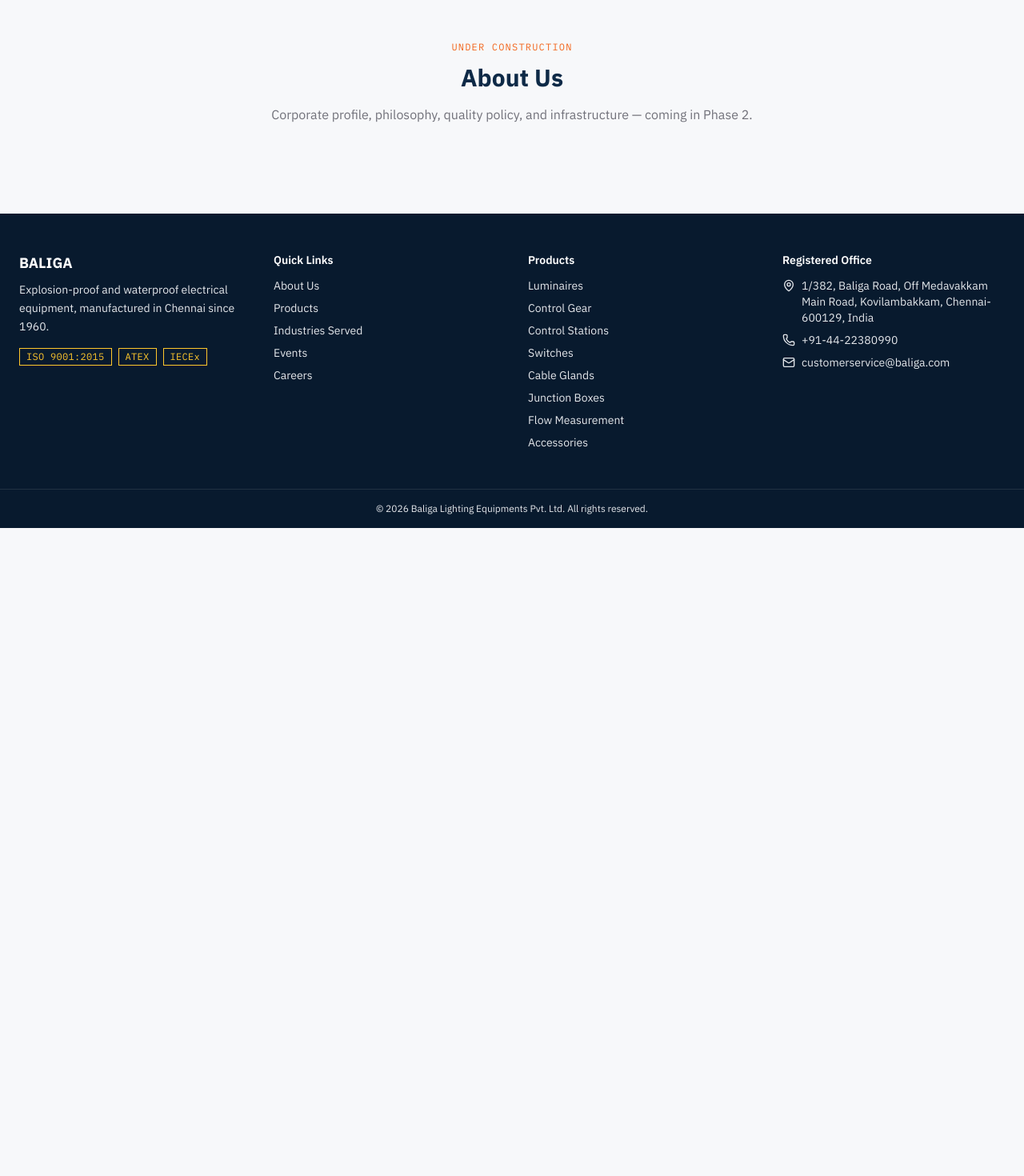
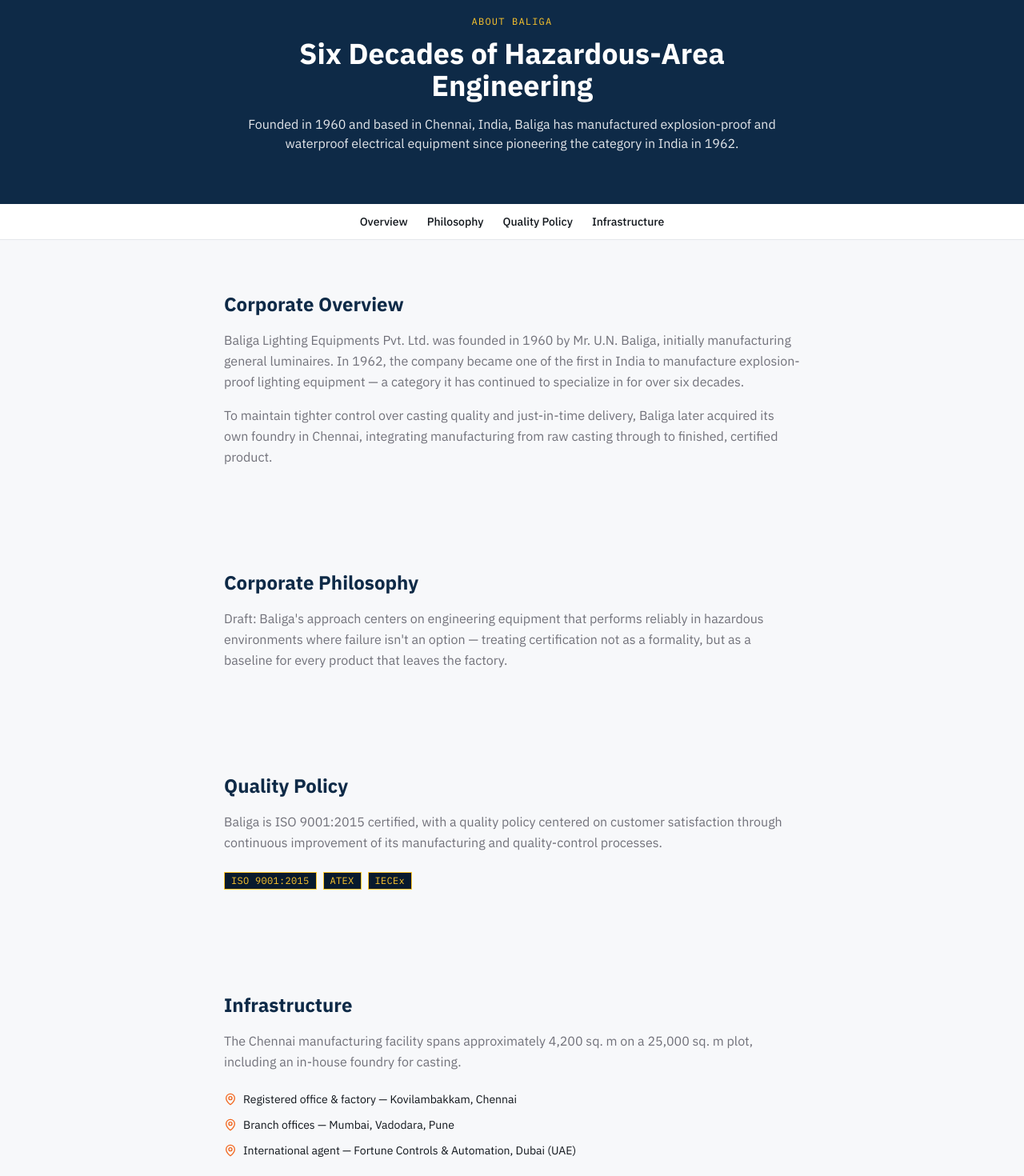
Before and after one commit to AriprakashR/Baliga-Website, a Next.js app: page /about in a window 1280 px wide. Shown: the part 140-1610 px from the top of the page at 80% size. Before the commit the page ends 800 px from the top, so only its background shows below. Built offline with nearby package versions, Linux system fonts and the light colour scheme.

Commit message:
feat: about us page and smooth scroll behavior

```diff
--- a/src/app/about/page.tsx
+++ b/src/app/about/page.tsx
@@ -1,8 +1,139 @@
-import type { Metadata } from "next";
-import { PagePlaceholder } from "@/components/ui/PagePlaceholder";
+import type { Metadata } from 'next';
+import { MapPin } from 'lucide-react';
+import { CertBadge } from '@/components/ui/CertBadge';
 
-export const metadata: Metadata = { title: "About Us" };
+export const metadata: Metadata = { title: 'About Us' };
+
+const NAV_SECTIONS = [
+  { id: 'overview', label: 'Overview' },
+  { id: 'philosophy', label: 'Philosophy' },
+  { id: 'quality', label: 'Quality Policy' },
+  { id: 'infrastructure', label: 'Infrastructure' },
+];
 
 export default function AboutPage() {
-  return <PagePlaceholder title="About Us" description="Corporate profile, philosophy, quality policy, and infrastructure — coming in Phase 2." />;
+  return (
+    <>
+      <section className='bg-navy py-16 text-center text-white'>
+        <div className='mx-auto max-w-3xl px-6'>
+          <p className='font-mono text-xs uppercase tracking-widest text-hazard-yellow'>
+            About Baliga
+          </p>
+          <h1 className='mt-3 font-display text-4xl font-bold'>
+            Six Decades of Hazardous-Area Engineering
+          </h1>
+          <p className='mt-4 text-steel-200'>
+            Founded in 1960 and based in Chennai, India, Baliga has manufactured
+            explosion-proof and waterproof electrical equipment since pioneering
+            the category in India in 1962.
+          </p>
+        </div>
+      </section>
+
+      <nav className='sticky top-24 z-40 flex justify-center gap-6 border-b border-steel-200 bg-white py-3 text-sm font-medium'>
+        {NAV_SECTIONS.map(s => (
+          <a
+            key={s.id}
+            href={`#${s.id}`}
+            className='text-ink hover:text-hazard-orange'
+          >
+            {s.label}
+          </a>
+        ))}
+      </nav>
+
+      <section
+        id='overview'
+        className='mx-auto max-w-3xl scroll-mt-36 px-6 py-16'
+      >
+        <h2 className='font-display text-2xl font-bold text-navy'>
+          Corporate Overview
+        </h2>
+        <p className='mt-4 leading-relaxed text-steel-500'>
+          Baliga Lighting Equipments Pvt. Ltd. was founded in 1960 by Mr. U.N.
+          Baliga, initially manufacturing general luminaires. In 1962, the
+          company became one of the first in India to manufacture
+          explosion-proof lighting equipment — a category it has continued to
+          specialize in for over six decades.
+        </p>
+        <p className='mt-4 leading-relaxed text-steel-500'>
+          To maintain tighter control over casting quality and just-in-time
+          delivery, Baliga later acquired its own foundry in Chennai,
+          integrating manufacturing from raw casting through to finished,
+          certified product.
+        </p>
+      </section>
+
+      <section id='philosophy' className='bg-steel-50 py-16'>
+        <div className='mx-auto max-w-3xl scroll-mt-36 px-6'>
+          <h2 className='font-display text-2xl font-bold text-navy'>
+            Corporate Philosophy
+          </h2>
+          {/* DRAFT COPY — the old site's philosophy text wasn't captured verbatim.
+              Replace with the client's approved statement before launch. */}
+          <p className='mt-4 leading-relaxed text-steel-500'>
+            Draft: Baliga's approach centers on engineering equipment that
+            performs reliably in hazardous environments where failure isn't an
+            option — treating certification not as a formality, but as a
+            baseline for every product that leaves the factory.
+          </p>
+        </div>
+      </section>
+
+      <section
+        id='quality'
+        className='mx-auto max-w-3xl scroll-mt-36 px-6 py-16'
+      >
+        <h2 className='font-display text-2xl font-bold text-navy'>
+          Quality Policy
+        </h2>
+        <p className='mt-4 leading-relaxed text-steel-500'>
+          Baliga is ISO 9001:2015 certified, with a quality policy centered on
+          customer satisfaction through continuous improvement of its
+          manufacturing and quality-control processes.
+        </p>
+        <div className='mt-6 flex flex-wrap gap-2'>
+          <CertBadge code='ISO 9001:2015' />
+          <CertBadge code='ATEX' />
+          <CertBadge code='IECEx' />
+        </div>
+      </section>
+
+      <section id='infrastructure' className='bg-steel-50 py-16'>
+        <div className='mx-auto max-w-3xl scroll-mt-36 px-6'>
+          <h2 className='font-display text-2xl font-bold text-navy'>
+            Infrastructure
+          </h2>
+          <p className='mt-4 leading-relaxed text-steel-500'>
+            The Chennai manufacturing facility spans approximately 4,200 sq. m
+            on a 25,000 sq. m plot, including an in-house foundry for casting.
+          </p>
+          <ul className='mt-6 space-y-3 text-sm text-ink'>
+            <li className='flex items-start gap-2'>
+              <MapPin
+                size={16}
+                className='mt-0.5 shrink-0 text-hazard-orange'
+              />
+              Registered office &amp; factory — Kovilambakkam, Chennai
+            </li>
+            <li className='flex items-start gap-2'>
+              <MapPin
+                size={16}
+                className='mt-0.5 shrink-0 text-hazard-orange'
+              />
+              Branch offices — Mumbai, Vadodara, Pune
+            </li>
+            <li className='flex items-start gap-2'>
+              <MapPin
+                size={16}
+                className='mt-0.5 shrink-0 text-hazard-orange'
+              />
+              International agent — Fortune Controls &amp; Automation, Dubai
+              (UAE)
+            </li>
+          </ul>
+        </div>
+      </section>
+    </>
+  );
 }
--- a/src/app/layout.tsx
+++ b/src/app/layout.tsx
@@ -31,7 +31,11 @@
   children: React.ReactNode;
 }) {
   return (
-    <html lang='en' className={`${plexSans.variable} ${plexMono.variable}`}>
+    <html
+      lang='en'
+      data-scroll-behavior='smooth'
+      className={`${plexSans.variable} ${plexMono.variable}`}
+    >
       <body
         suppressHydrationWarning
         className='flex min-h-screen flex-col bg-steel-50 font-body text-ink antialiased'
```
